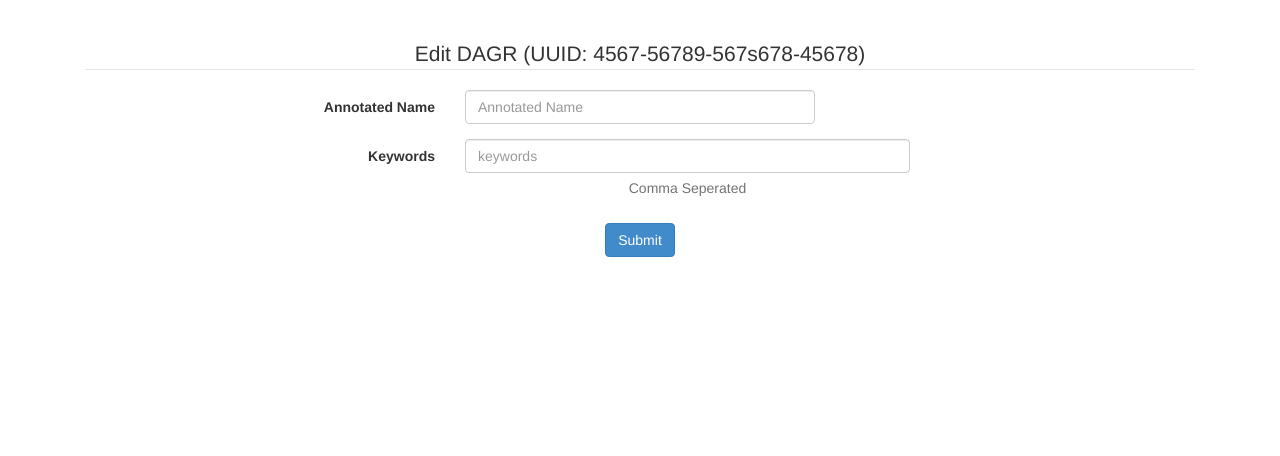
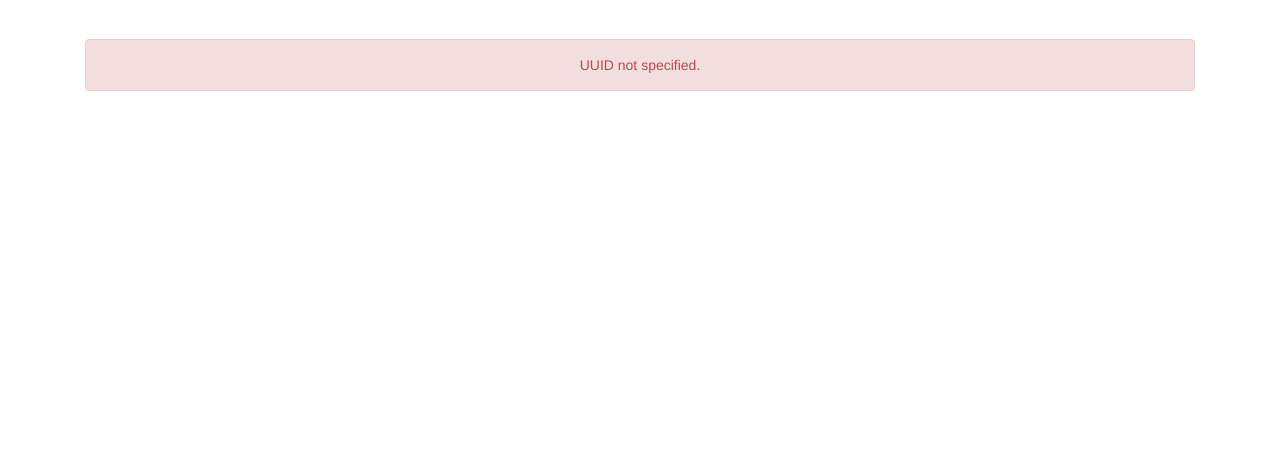
Before and after one commit to chrissnyder2337/mmda, a PHP site: page /edit_file.php in a window 1280 px wide. Shown: the part 51-507 px from the top of the page. Run offline with PHP 8.4, Linux system fonts and the light colour scheme; a stand-in replaces the project's code that opens the database connection; some libraries are stand-ins or nearby versions.

Commit message:
Add alot of stuff to the edit DAGR functionallity

```diff
--- a/edit_file.php
+++ b/edit_file.php
@@ -1,5 +1,83 @@
 <?php
 require_once ('load_libraries.php');
+
+$content = '';
+if(isset($_GET['uuid'])){
+  $uuid = $_GET['uuid'];
+
+  $dagr = mmda_get_file($uuid);
+
+  //check if dagr was actually found.
+  if($dagr){
+
+    //start making the edit form
+    $edit_file_form = '<form class="form-horizontal">
+    <fieldset>';
+
+    //define form name
+    $edit_file_form .= '  <!-- Form Name -->
+    <legend>Edit DAGR (UUID: '.$uuid.')</legend>';
+
+    //define anotated name form
+    $edit_file_form .= '<!-- Text input-->
+    <div class="form-group">
+      <label class="col-md-4 control-label" for="anotated_name">Anotated Name</label>
+      <div class="col-md-4">
+      <input id="annottatedname" name="annottatedname" type="text" placeholder="Annotated Name" value="'.$dagr['anotated_name'].'" class="form-control input-md">
+      </div>
+    </div>';
+
+    //define parent uuid select list
+    $parent_uuid = mmda_get_parent_uuid($uuid);
+    if($parent_uuid){
+      $parent_uuid_options = mmda_get_dagrs_list_select_options($parent_uuid);
+    }else{
+      $parent_uuid_options = mmda_get_dagrs_list_select_options();
+    }
+    $edit_file_form .= '<!-- Select Basic -->
+    <div class="form-group">
+      <label class="col-md-4 control-label" for="parent_uuid">Parent DAGR</label>
+      <div class="col-md-5">
+        <select id="parent_uuid" name="parent_uuid" class="form-control">
+          <option value ="">--- NONE ---</option>
+          '.$parent_uuid_options.'
+        </select>
+      </div>
+    </div>';
+
+
+    //define keyword edit.
+    $edit_file_form .= ' <!-- Text input-->
+    <div class="form-group">
+      <label class="col-md-4 control-label" for="keywords">Keywords</label>
+      <div class="col-md-5">
+      <input id="keywords" name="keywords" type="text" placeholder="keywords" class="form-control input-md">
+      <span class="help-block">Comma Seperated</span>
+      </div>
+    </div>';
+
+
+    //define the submit button
+    $edit_file_form .= '<!-- Button -->
+  <div class="form-group">
+    <label class="col-md-4 control-label" for="singlebutton"></label>
+    <div class="col-md-4">
+      <button id="singlebutton" name="singlebutton" class="btn btn-primary">Submit</button>
+    </div>
+  </div>';
+
+    //print_r($dagr);
+
+
+    //end form
+    $edit_file_form .= '  </fieldset>
+    </form>';
+
+
+    $content .= $edit_file_form;
+  }else{
+    $content = '<div class="alert alert-danger"> DAGR with UUID of '.$uuid.' not found.</a></div>';
+  }
 
   $edit_file_form = '
   <form class="form-horizontal">
@@ -8,14 +86,7 @@ $edit_file_form = '
   <!-- Form Name -->
   <legend>Edit DAGR (UUID: 4567-56789-567s678-45678)</legend>
 
-<!-- Text input-->
-<div class="form-group">
-  <label class="col-md-4 control-label" for="annottatedname">Annotated Name</label>
-  <div class="col-md-4">
-  <input id="annottatedname" name="annottatedname" type="text" placeholder="Annotated Name" class="form-control input-md">
 
-  </div>
-</div>
 
   <!-- Text input-->
   <div class="form-group">
@@ -39,46 +110,11 @@ $edit_file_form = '
 
   ';
 
-
-if(isset($_POST['submit']) && $_POST['submit'] == 'editfile'){
-  $results = '';
-
-  //add file into tika
-  if(!empty($_FILES) && !empty($_FILES['filetoadd'])){
-
-
-    //move uploaded file to more permenat location.
-    $uploadedfile = $upload_dir . $_FILES['filetoadd']['name'];
-    if (move_uploaded_file($_FILES['filetoadd']['tmp_name'], $uploadedfile)) {
-
-      $dagr_uuid = mmda_add_file($uploadedfile);
-
-      if($dagr_uuid){
-        $results .= '<div class="alert alert-success">This file\'s DAGR was inserted with the id <b>'.$dagr_uuid.'</b></div>';
-
-        $results .= mmda_get_dagr_html($dagr_uuid);
-
-      }else{
-        $results .= '<div class="alert alert-danger"> File already in db.</a></div>';
+} else{
+  $content = '<div class="alert alert-danger"> UUID not specified.</a></div>';
 }
 
 
-    } else {
-      $results .= '<div class="alert alert-danger"> Was not able to add. Possible upload attack <a href="add_file.php" class="alert-link">Try Again</a></div>';
-    }
-
-
-  }else{
-    $results .= '<div class="alert alert-danger"> Was not able to upload. <a href="add_file.php" class="alert-link">Try Again</a></div>';
-  }
-
-  $template->setContent($results);
-}else{
-  //show form
-  $template->setContent($edit_file_form);
-}
-
-
-
+$template->setContent($content);
 $template->setTab(2);
 $template->render();
--- a/mmda.php
+++ b/mmda.php
@@ -66,9 +66,6 @@ function mmda_get_metadata($filepath){
   $tika = new TikaWrapper();
   $tika_metadata =  $tika->getMetaData($filepath);
 
-  print '<pre>';
-  print_r($tika_metadata);
-  print '</pre>';
   $metadata = mmda_match_metadata($tika_metadata);
   return $metadata;
 
@@ -160,8 +157,31 @@ function mmda_get_file($uuid){
 
   $results = $query->fetchAllArray();
 
-  return $results[0];
+  if(isset($results[0])){
+    return $results[0];
+  }else{
+    return false;
+  }
+}
 
+/**
+ * Get the parent dagr's uuid
+ * @return [type] [description]
+ */
+function mmda_get_parent_uuid($uuid){
+  $db = db_connect();
+
+  $sql = "SELECT parent_uuid from FileReferences where child_uuid = ?";
+
+  $query = $db->query($sql, array($uuid));
+
+  $results = $query->fetchAllArray();
+
+  if(isset($results[0])){
+    return $results[0]['parent_uuid'];
+  }else{
+    return false;
+  }
 }
 
 /**
@@ -181,7 +201,7 @@ function mmda_get_dagrs_list(){
   $dagrs = array();
 
   foreach ($results as $row) {
-    $dagrs[$row['uuid']] = $row['anotated_name'] . "(" . $row['resource_name'] .")";
+    $dagrs[$row['uuid']] = $row['anotated_name'] . " (" . $row['resource_name'] .")";
   }
 
   return $dagrs;
@@ -198,7 +218,7 @@ function mmda_get_dagrs_list_select_options($default_uuid = NULL){
   $dagrs_option_html = '';
 
   foreach ($dagrs as $uuid => $name) {
-    $dagrs_option_html .= '<option value="'.$uuid."' ";
+    $dagrs_option_html .= '<option value="'.$uuid.'" ';
     if($default_uuid != NULL && $default_uuid == $uuid){
       $dagrs_option_html .= "selected='selected'";
     }
```
Lines whose indentation alone changed are shown as unchanged.
